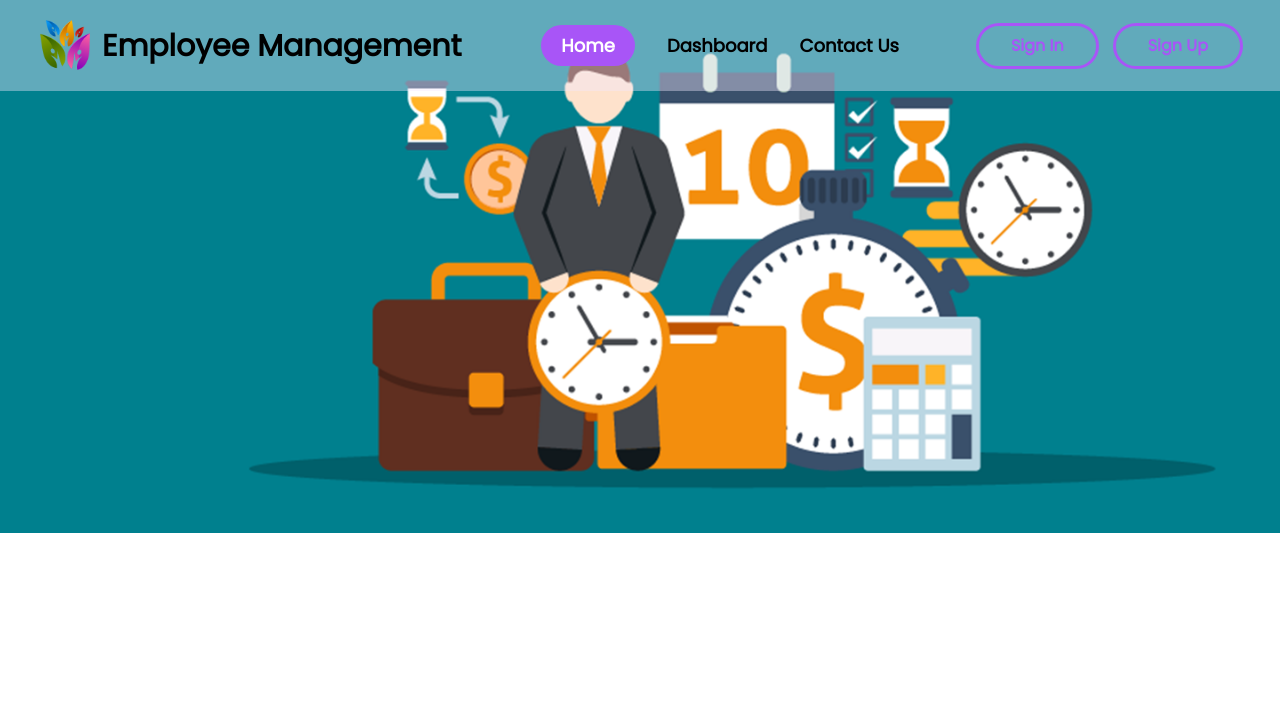
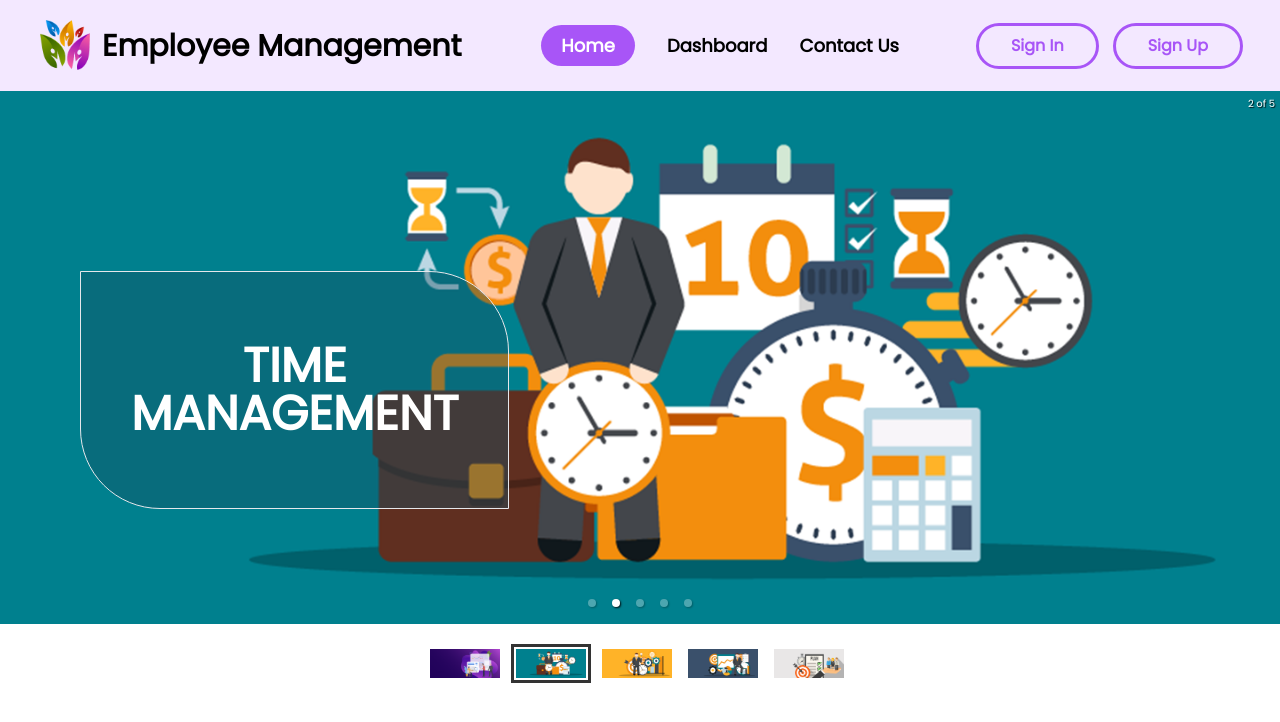
Before and after one commit to Rifa9oct/employee-management-client, a React (Vite) app: page / in a window 1280 px wide. Shown: the top 722 px of the page. Built offline with nearby package versions, Linux system fonts and the light colour scheme; no server answers.

Commit message:
update home  bannar design

```diff
--- a/package.json
+++ b/package.json
@@ -13,7 +13,6 @@
     "@tanstack/react-query": "^5.8.7",
     "axios": "^1.6.2",
     "firebase": "^10.6.0",
-    "keen-slider": "^6.8.6",
     "localforage": "^1.10.0",
     "match-sorter": "^6.3.1",
     "react": "^18.2.0",
@@ -21,6 +20,7 @@
     "react-headroom": "^3.2.1",
     "react-hook-form": "^7.48.2",
     "react-icons": "^4.12.0",
+    "react-responsive-carousel": "^3.2.23",
     "react-router-dom": "^6.20.0",
     "sort-by": "^1.2.0",
     "sweetalert2": "^11.10.1"
--- a/src/Navbar/Navbar.jsx
+++ b/src/Navbar/Navbar.jsx
@@ -39,7 +39,7 @@ const Navbar = () => {
     }
 
     return (
-        <div className="fixed z-10 md:bg-purple-100 md:bg-opacity-40 flex flex-col md:flex-row justify-between items-center px-5 lg:px-10 w-full">
+        <div className=" md:bg-purple-100 flex flex-col md:flex-row justify-between items-center px-5 lg:px-10 w-full">
             <div className="flex flex-row items-center">
                 <div className="relative mr-3 mt-3 block lg:hidden">
                     <div onClick={()=> setMenuDrop(!menuDrop)}><img src={list} alt="list icon" /></div>
@@ -50,7 +50,6 @@ const Navbar = () => {
                                     {navLinks}
                                 </ul>
                             </> : ""
-
                     }
                 </div>
                 <div className="flex items-center gap-3">
@@ -84,20 +83,20 @@ const Navbar = () => {
                                     dropdown ?
                                         <div>
                                             <p onClick={() => setDropdown(!dropdown)}><IoIosArrowUp className="text-2xl cursor-pointer text-black" /></p>
-                                            <div className="absolute z-10 top-[80px] right-[40px] w-[300px] rounded-lg shadow-lg transit bg-black bg-opacity-50">
+                                            <div className="absolute z-10 top-[80px] right-[40px] w-[300px] rounded-lg shadow-lg transit bg-purple-100">
                                                 <div className="flex items-center gap-2 justify-center pt-10">
                                                     {
                                                         user.photoURL ?
-                                                            <img className="w-[45px] h-[45px] mx-3 rounded-full " src={user.photoURL} /> :
-                                                            <img className="w-[45px] h-[45px] mx-3 rounded-full border-blue-900" src="https://i.ibb.co/VC1vhmp/user.png" />
+                                                            <img className="w-[50px] h-[50px] mx-3 rounded-full " src={user.photoURL} /> :
+                                                            <img className="w-[50px] h-[50px] mx-3 rounded-full border-blue-900" src="https://i.ibb.co/VC1vhmp/user.png" />
                                                     }
-                                                    <div className="text-white">
+                                                    <div className="text-black">
                                                         <p className="font-extrabold">{user.displayName}</p>
                                                         <p className="text-sm">{user.email}</p>
                                                     </div>
                                                 </div>
                                                 <div className="divider pt-5"></div>
-                                                <div onClick={handleLogOut} className="flex items-center gap-2 text-white ml-[70px] pt-4 pb-10 cursor-pointer ">
+                                                <div onClick={handleLogOut} className="flex items-center gap-2 text-black ml-[70px] pt-4 pb-10 cursor-pointer ">
                                                     <LuLogOut className="text-2xl" />
                                                     <a className="font-extrabold hover:text-lime-400">Sign Out</a>
                                                 </div>
--- a/src/Pages/Dashboard/EmployeeDashboard/EmployeeDashboard.jsx
+++ b/src/Pages/Dashboard/EmployeeDashboard/EmployeeDashboard.jsx
@@ -1,7 +1,10 @@
+
 import SectionTitle from "../../../Shared/SectionTitle/SectionTitle";
 
 
+
 const EmployeeDashboard = () => {
+
 
     return (
         <div className="pt-32 mb-8">
--- a/src/Pages/Home/Bannar.jsx
+++ b/src/Pages/Home/Bannar.jsx
@@ -1,4 +1,5 @@
-import { useKeenSlider } from "keen-slider/react"
+import "react-responsive-carousel/lib/styles/carousel.min.css";
+import { Carousel } from 'react-responsive-carousel';
 import "keen-slider/keen-slider.min.css"
 import img1 from "../../assets/img1.png"
 import img2 from "../../assets/img2.png"
@@ -7,61 +8,30 @@ import img4 from "../../assets/img4.png"
 import img5 from "../../assets/img5.png"
 
 const Bannar = () => {
-    const [sliderRef] = useKeenSlider(
-        {
-            loop: true,
-        },
-        [
-            (slider) => {
-                let timeout
-                let mouseOver = false
-                function clearNextTimeout() {
-                    clearTimeout(timeout)
-                }
-                function nextTimeout() {
-                    clearTimeout(timeout)
-                    if (mouseOver) return
-                    timeout = setTimeout(() => {
-                        slider.next()
-                    }, 2000)
-                }
-                slider.on("created", () => {
-                    slider.container.addEventListener("mouseover", () => {
-                        mouseOver = true
-                        clearNextTimeout()
-                    })
-                    slider.container.addEventListener("mouseout", () => {
-                        mouseOver = false
-                        nextTimeout()
-                    })
-                    nextTimeout()
-                })
-                slider.on("dragStarted", clearNextTimeout)
-                slider.on("animationEnded", nextTimeout)
-                slider.on("updated", nextTimeout)
-            },
-        ]
-    )
-
     return (
         <div>
-            <div ref={sliderRef} className="keen-slider">
-                <div className="keen-slider__slide number-slide1">
-                    <img className=" w-full" src={img1} />
+            <Carousel autoPlay infiniteLoop showArrows={false} className="text-center">
+                <div className="relative">
+                    <img src={img1} />
+                    <h1 className=" bg-purple-800 p-[50px] text-white rounded-tr-[80px] rounded-bl-[80px] bg-opacity-20 text-5xl font-bold absolute top-[180px] left-[80px] border">ONE OF THE<br />FIRSTEST WAY<br />TO GROUTH</h1>
                 </div>
-                <div className="keen-slider__slide number-slide2">
-                    <img className=" w-full" src={img2} />
+                <div className="relative">
+                    <img src={img3} />
+                    <h1 className=" bg-cyan-900 py-[70px] px-[50px] text-white rounded-tr-[80px] rounded-bl-[80px] bg-opacity-40 text-5xl font-bold absolute top-[180px] left-[80px] border">TIME<br />MANAGEMENT</h1>
                 </div>
-                <div className="keen-slider__slide number-slide3">
-                    <img className=" w-full" src={img3} />
+                <div className="relative">
+                    <img src={img2} />
+                    <h1 className=" bg-amber-900 p-[50px] text-white rounded-tr-[80px] rounded-bl-[80px] bg-opacity-20 text-6xl font-bold absolute top-[200px] left-[80px] border">CREATIVE <br /> PROCESS</h1>
                 </div>
-                <div className="keen-slider__slide number-slide3">
-                    <img className=" w-full" src={img4} />
+                <div className="relative">
+                    <img src={img4} />
+                    <h1 className=" bg-slate-700 py-[70px] px-[50px] text-white rounded-tr-[80px] rounded-bl-[80px] bg-opacity-30 text-6xl font-bold absolute top-[200px] left-[80px] border">ANALYSIS</h1>
                 </div>
-                <div className="keen-slider__slide number-slide4">
-                    <img className=" w-full" src={img5} />
+                <div className="relative">
+                    <img src={img5} />
+                    <h1 className=" bg-stone-500 py-[70px] px-[50px] text-white rounded-tr-[80px] rounded-bl-[80px] bg-opacity-40 text-6xl font-bold absolute top-[200px] left-[80px] border">SUCCESS</h1>
                 </div>
-            </div>
+            </Carousel>
         </div>
     );
 };
```
Also changed, not shown: 1 other file (tests, documents, lock files or other folders).
